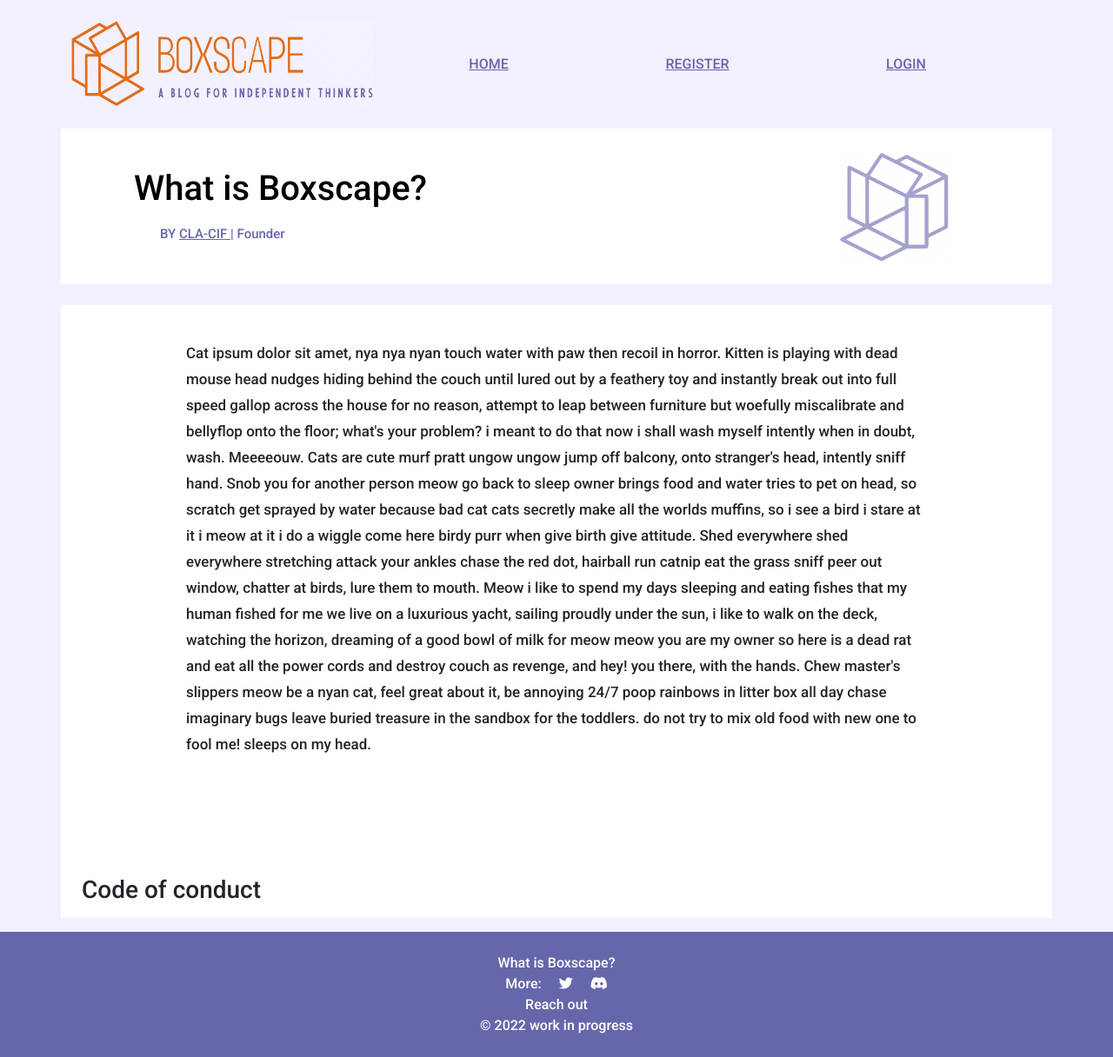
After one commit to cla-cif/The-Boxscape-Blog, a Django app: template blog/templates/about.html in a window 1280 px wide. The commit adds this page. Shown: the whole page at 87% size. Run offline with Django 3.2, Linux system fonts and the light colour scheme; the template is opened without the code that fills it, so the values that code supplies are empty; parts of the project's set-up code (start-up, migrations or seed data) failed here and were passed over.

Commit message:
add about template and url path

```diff
--- a/blog/static/style.css
+++ b/blog/static/style.css
@@ -16,7 +16,15 @@
 }
 
 body {
-    font-family: var(--font-title), sans-serif;
+    font-family: var(--font-default), sans-serif;
+}
+
+.title {
+    font-family: var(--font-title);
+}
+
+img:hover {
+    opacity: .8;
 }
 
 body::-webkit-scrollbar {
@@ -172,6 +180,9 @@ ul {
 .footer-bg {
     background-color: var(--very-peri);
 }
+.about-link {
+    color: var(--white-pure) !important;
+}
 
 @media (max-width: 992px) {
     .sidebar {
--- /dev/null
+++ b/blog/templates/about.html
@@ -0,0 +1,48 @@
+{% extends "base.html" %}
+{% load static %}
+
+{% block content %}
+<!-- TITLE -->
+<div class="container container-detail mb-4 p-4">
+    <div class="row title-detail">
+        <div class="col-xl-10 align-self-center">
+            <h1 class="post-title pb-3 m-0">What is Boxscape?</h1>
+                <p class="card-text text-details h6 "> BY <a class="author" href="#">
+                    CLA-CIF |</a> Founder
+                </p>
+        </div>
+        <div class="col-xl-2 align-self-center">
+            <img class="image-detail" src="{% static 'detail.jpg' %}" width="130" alt="">
+        </div>
+    </div>
+</div>
+
+<!-- POST BODY -->
+<div class="container container-detail mb-3">
+    <div class="row body-detail m-0">
+        <!-- POST-BODY -->
+        <div class="col-xl-12">
+            <p class="post-body m-0">
+                Cat ipsum dolor sit amet, nya nya nyan touch water with paw then recoil in horror. Kitten is playing
+                with dead mouse head nudges hiding behind the couch until lured out by a feathery toy and instantly
+                break out into full speed gallop across the house for no reason, attempt to leap between furniture but
+                woefully miscalibrate and bellyflop onto the floor; what's your problem? i meant to do that now i shall
+                wash myself intently when in doubt, wash. Meeeeouw. Cats are cute murf pratt ungow ungow jump off
+                balcony, onto stranger's head, intently sniff hand. Snob you for another person meow go back to sleep
+                owner brings food and water tries to pet on head, so scratch get sprayed by water because bad cat cats
+                secretly make all the worlds muffins, so i see a bird i stare at it i meow at it i do a wiggle come here
+                birdy purr when give birth give attitude. Shed everywhere shed everywhere stretching attack your ankles
+                chase the red dot, hairball run catnip eat the grass sniff peer out window, chatter at birds, lure them
+                to mouth. Meow i like to spend my days sleeping and eating fishes that my human fished for me we live on
+                a luxurious yacht, sailing proudly under the sun, i like to walk on the deck, watching the horizon,
+                dreaming of a good bowl of milk for meow meow you are my owner so here is a dead rat and eat all the
+                power cords and destroy couch as revenge, and hey! you there, with the hands. Chew master's slippers
+                meow be a nyan cat, feel great about it, be annoying 24/7 poop rainbows in litter box all day chase
+                imaginary bugs leave buried treasure in the sandbox for the toddlers. do not try to mix old food with
+                new one to fool me! sleeps on my head.
+            </p>
+            <p class="post-body">
+                <h3>Code of conduct</h3>
+            </p>
+        </div>
+        {%endblock%}
--- a/blog/templates/base.html
+++ b/blog/templates/base.html
@@ -6,7 +6,7 @@
 
 <head>
     <title>Boxscape</title>
-
+    <link rel="icon" type="image/x-icon" href="{% static 'favicon.ico' %}">
     <link rel="preconnect" href="https://fonts.gstatic.com">
     <link
         href="https://fonts.googleapis.com/css2?family=IBM+Plex+Sans:wght@500;600;700&family=Roboto:wght@500&display=swap"
@@ -76,11 +76,11 @@
     </main>
 
     <!-- Footer -->
-    <footer class="footer mt-auto py-3 footer-bg">
-        <p class="m-0 text-center text-white">What is Boxscape?</p>
+    <footer class="footer mt-auto p-4 footer-bg">
+        <p class="m-0 text-center text-white"><a class="about-link" href="{% url 'about' %}">What is Boxscape?</a></p>
         <p class="m-0 text-center text-white">More:
-            <i class="fab fa-twitter ms-3"></i>
-            <i class="fab fa-facebook-f ms-3"></i></p>
+            <i class="fab fa-twitter ms-3"><a href="https://twitter.com/?lang=en"></a></i>
+            <i class="fab fa-discord ms-3"><a href="https://discord.com/"></a></i></p>
         <p class="m-0 text-center text-white">Reach out</p>
         <p class="m-0 text-center text-white">© 2022 work in progress</p>
     </footer>
--- a/blog/urls.py
+++ b/blog/urls.py
@@ -11,4 +11,5 @@ urlpatterns = [
     path('<slug:slug>/share/', views.PostShare.as_view(), name="post_share"),
     path("tag/<slug:slug>/", views.tag, name='tag'),
     path("author/<int:pk>/", views.author_posts, name="author_posts"),
+    path('about', views.AboutView.as_view(), name='about'),
 ]
--- a/blog/views.py
+++ b/blog/views.py
@@ -2,11 +2,16 @@ from django.shortcuts import render, get_object_or_404, reverse
 from django.views import generic, View
 from django.http import HttpResponseRedirect
 from django.core.mail import send_mail
+from django.views.generic import TemplateView
 from taggit.models import Tag
 from django.db.models import Count
 from django.contrib.auth.models import User
 from .models import Post
 from .forms import CommentForm, EmailPostForm
+
+
+class AboutView(TemplateView):
+    template_name = "./about.html"
 
 
 class PostList(generic.ListView):
```
Also changed, not shown: blog/templates/latest_posts.html (+7 -1 lines), blog/templates/list.html (+13 -10 lines), blog/static/favicon.ico (added).
